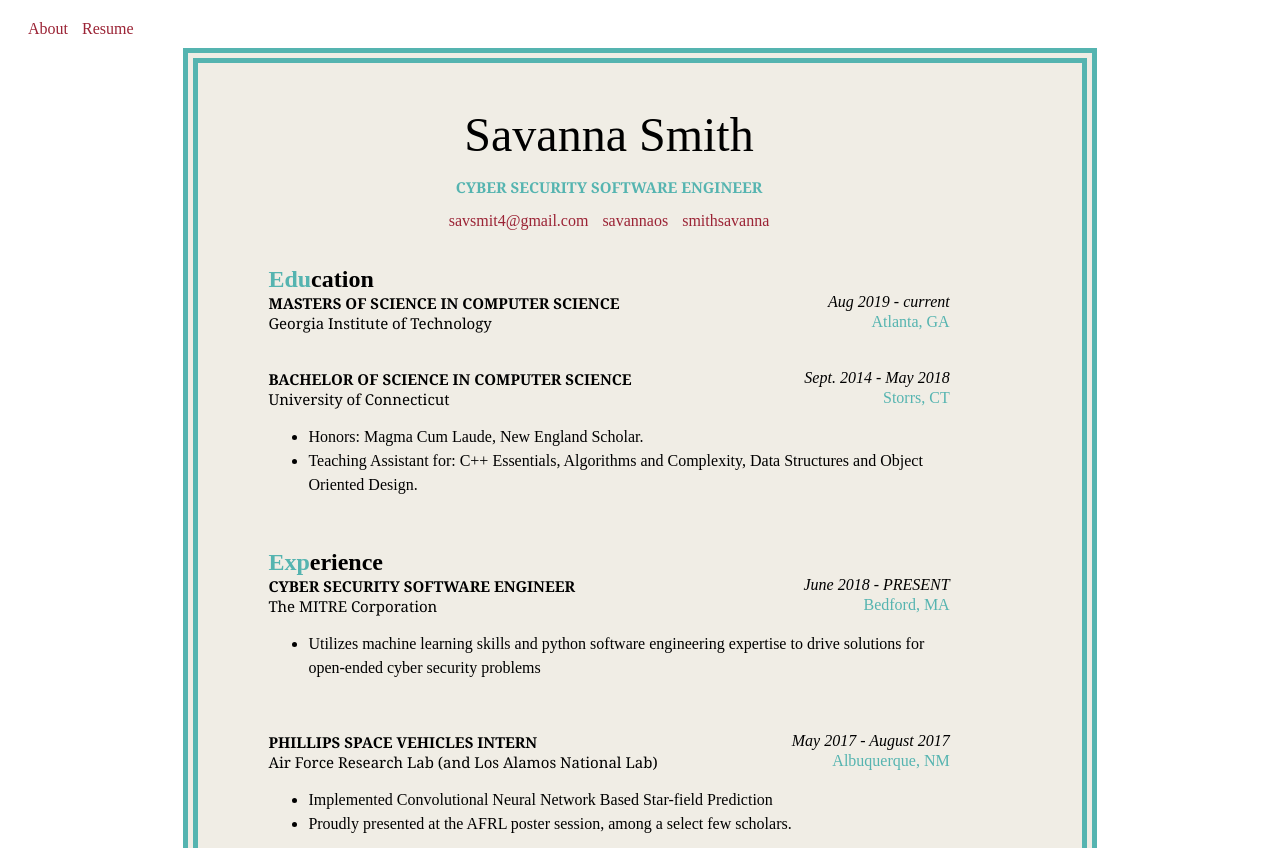
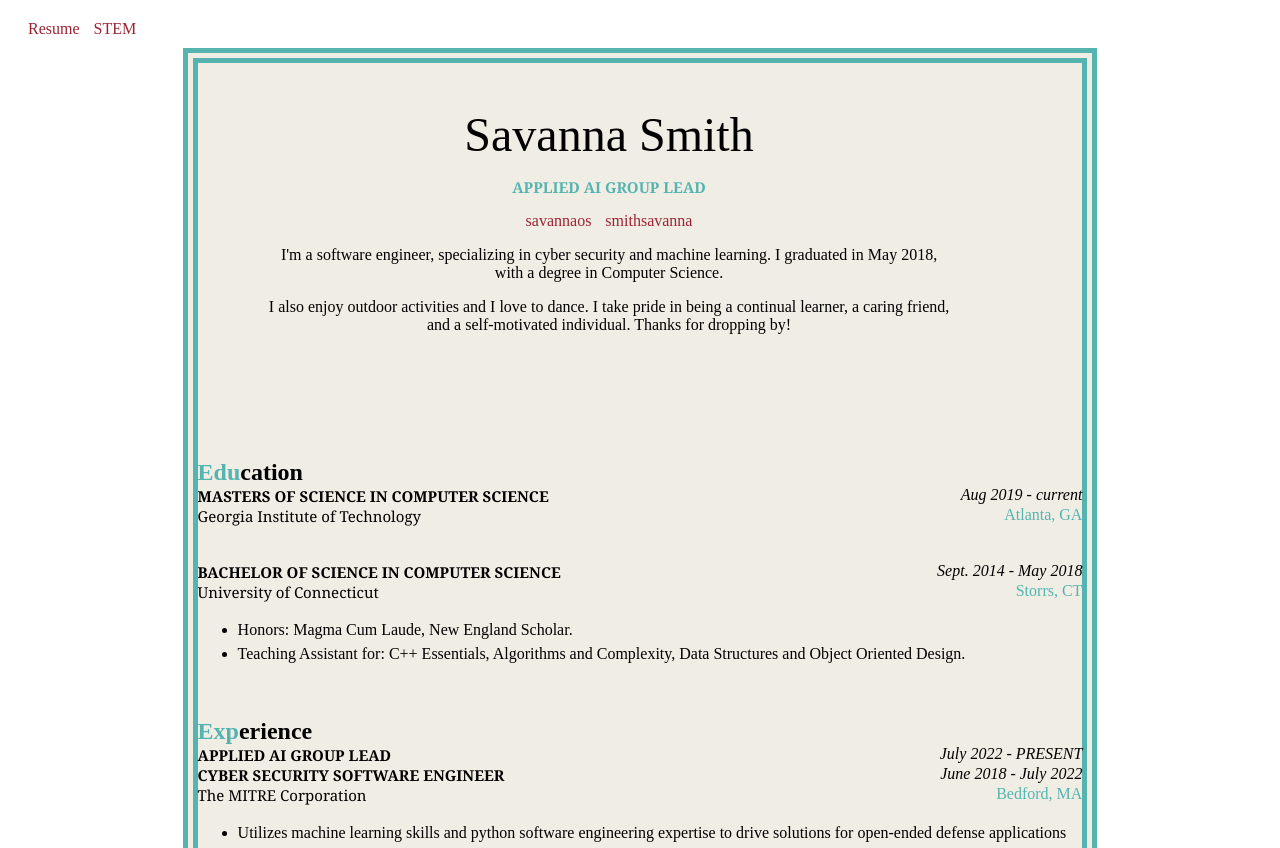
Before and after one commit to savannaos/savannaos.github.io, a plain HTML site: page resume.html in a window 1280 px wide. Shown: the top 848 px of the page. Drawn offline with Linux system fonts and the light colour scheme.

Commit message:
Added position to resume; renamed to index to use as homepage

```diff
--- a/resume.html
+++ b/resume.html
@@ -98,7 +98,8 @@
 
 <body>
   <nav>
-    <a href="index.html">About</a> <a href="resume.html" class="active">Resume</a>
+    <a href="index.html" class="active">Resume</a>
+    <a href="stem.html">STEM</a>
   </nav>
 
 
@@ -106,12 +107,14 @@
     <div class="container">
       <div class="intro">
         <myname> Savanna Smith </myname>
-        <c> <h3> Cyber Security Software Engineer </h3> </c>
+        <c> <h3> Applied AI Group Lead </h3> </c>
         <div class="contactinfo">
-          <a href="mailto:savsmit4@gmail.com"> savsmit4@gmail.com</a>
           <a href= "https://github.com/savannaos"> savannaos </a>
           <a href= "https://www.linkedin.com/in/smithsavanna/">smithsavanna </a>
         </div>
+        <p> I'm a software engineer, specializing in cyber security and machine learning. I graduated in May 2018, with a degree in Computer Science. </p>
+        <p> I also enjoy outdoor activities and I love to dance. I take pride in being a continual learner, a caring friend, and a self-motivated individual. Thanks for dropping by! </p>
+      </div>
       </div>
       <br> </br>
 
@@ -143,13 +146,16 @@
       <br> </br>
 
 
-
       <div class="sec">
         <poop> <c>Exp</c>erience </poop>
         <div>
           <div>
+            <span class="pos"> Applied AI Group Lead </span>
+            <span class="time"> July 2022 - PRESENT </span>
+          </div>
+          <div>
             <span class="pos"> Cyber Security Software Engineer </span>
-            <span class="time"> June 2018 - PRESENT </span>
+            <span class="time"> June 2018 - July 2022 </span>
           </div>
 
           <div>
@@ -158,7 +164,7 @@
           </div>
 
           <ul>
-            <li> Utilizes machine learning skills and python software engineering expertise to drive solutions for open-ended cyber security problems </li>
+            <li> Utilizes machine learning skills and python software engineering expertise to drive solutions for open-ended defense applications </li>
           </ul>
         </div>
         <br> </br>
@@ -206,20 +212,10 @@
           </div>
           <ul>
             <li> Evaluated Human Pose Detection for use in clinical gait analysis via centroid detection, clustering, and model fitting techniques. </li>
-  <!--
-            <li> Evaluated K-means and Mean-shift for centroid detection/clustering to detect pose, for use in clinical gait analysis.</li>
-            <li> Evaluated model fitting techniques: Shadow Density Estimation and Gaussian Mixture Models for pose estimation.</li>
-            <li> Developed GUIs in order to compare manual annotations with algorithm output.</li>
-  -->
           </ul>
         </div>
       </div>
       <br> </br>
-
-
-
-
-
 
       <div class="sec">
         <poop> <c>Pro</c>jects </poop>
```
